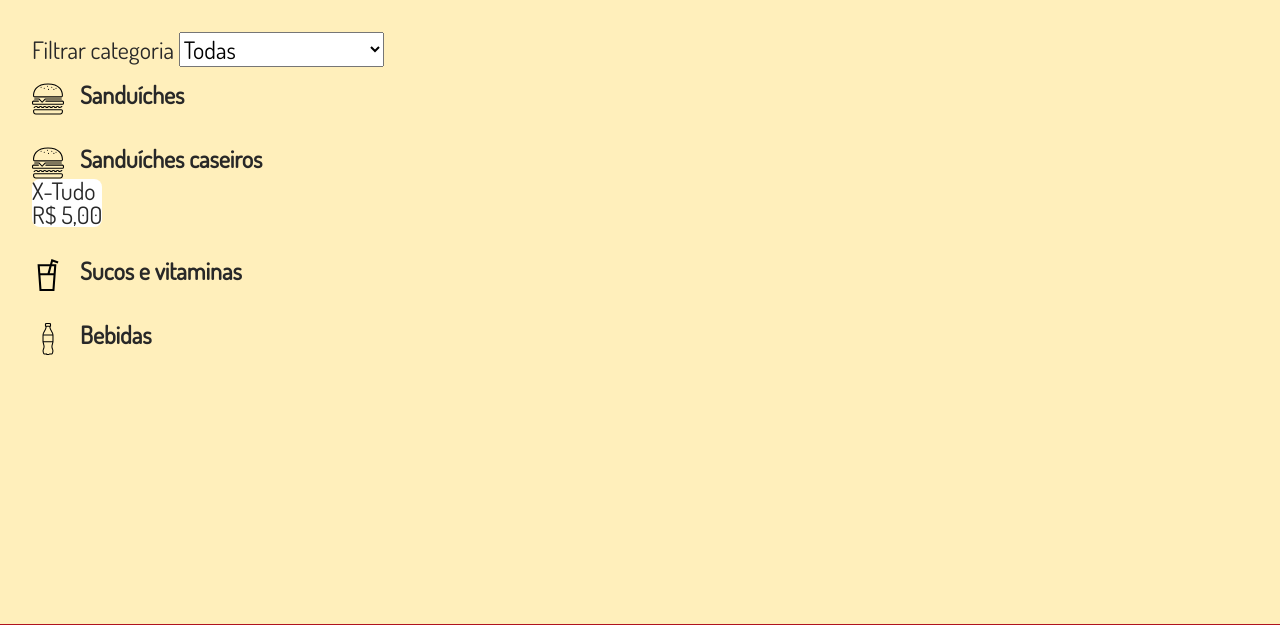
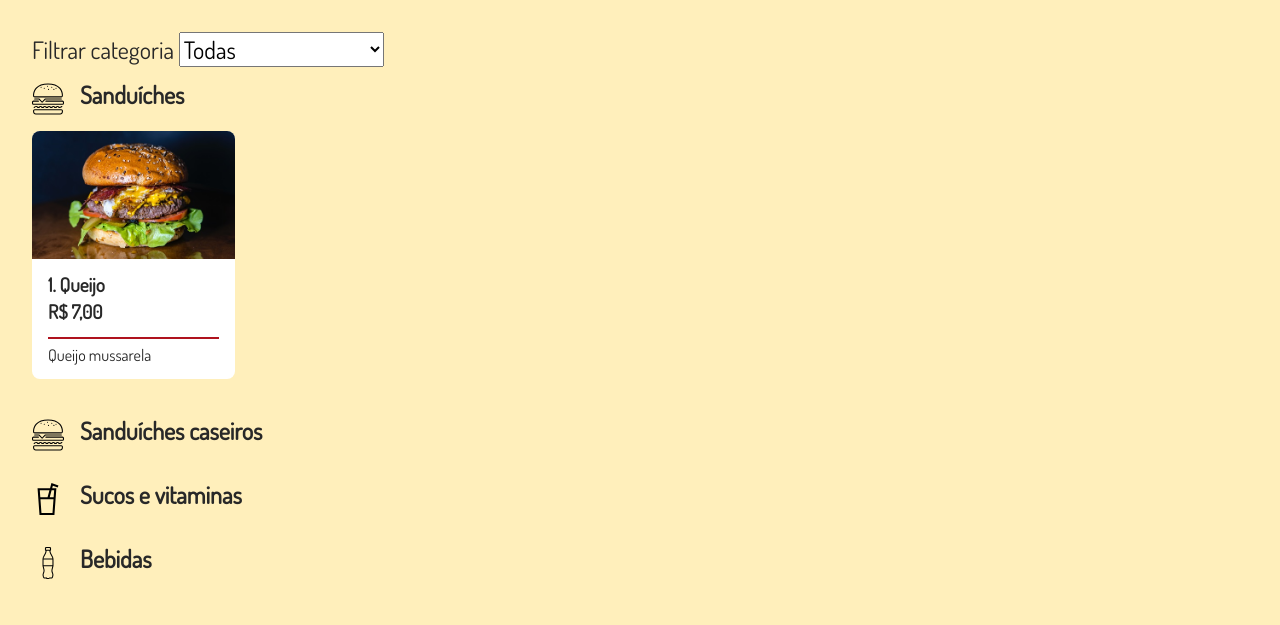
Before and after one commit to eduardor0cha/dgust-frontend, a PHP site: page /cardapio.html in a window 1280 px wide. Shown: the part 96-721 px from the top of the page. Run offline with PHP 8.4, Linux system fonts and the light colour scheme.

Commit message:
Add product card

```diff
--- a/cardapio.html
+++ b/cardapio.html
@@ -34,17 +34,24 @@
           <img src="./img/icons/hamburger-icon.svg" />
           <h2>Sanduíches</h2>
         </div>
+        <div class="products-container">
+          <div class="product">
+            <img
+              class="product-image"
+              src="./img/sandwiches/generic-burger.jpg"
+            />
+            <div class="product-info">
+              <h3>1. Queijo</h3>
+              <h4>R$ 7,00</h4>
+              <p>Queijo mussarela</p>
+            </div>
+          </div>
+        </div>
       </div>
       <div class="product-category" data-item="homemade-sandwiches">
         <div class="product-category-title">
           <img src="./img/icons/hamburger-icon.svg" />
           <h2>Sanduíches caseiros</h2>
-        </div>
-        <div class="products-container">
-          <div class="product">
-            <h3>X-Tudo</h3>
-            <h4>R$ 5,00</h4>
-          </div>
         </div>
       </div>
       <div class="product-category" data-item="juices-and-smoothies">
--- a/css/pages/cardapio.css
+++ b/css/pages/cardapio.css
@@ -32,9 +32,37 @@
 .products-container {
   display: flex;
   flex-flow: row wrap;
+  margin-top: 1rem;
 }
 
 .product {
   background-color: white;
   border-radius: 0.5rem;
+  width: min-content;
+  margin-right: 0.5rem;
+  margin-bottom: 0.5rem;
 }
+
+.product-image {
+  border-radius: 0.5rem 0.5rem 0 0;
+  height: 8rem;
+  display: block;
+}
+
+.product-info {
+  padding: 1rem;
+  font-size: 1.2rem;
+  font-weight: bold;
+}
+
+.product-info h3 {
+  margin-bottom: 0.5rem;
+}
+
+.product-info p {
+  font-size: 1rem;
+  padding-top: 0.5rem;
+  margin-top: 1rem;
+  border-top: 0.15rem solid var(--red);
+  font-weight: normal;
+}
```
Also changed, not shown: img/sandwiches/generic-burger.jpg (added).
